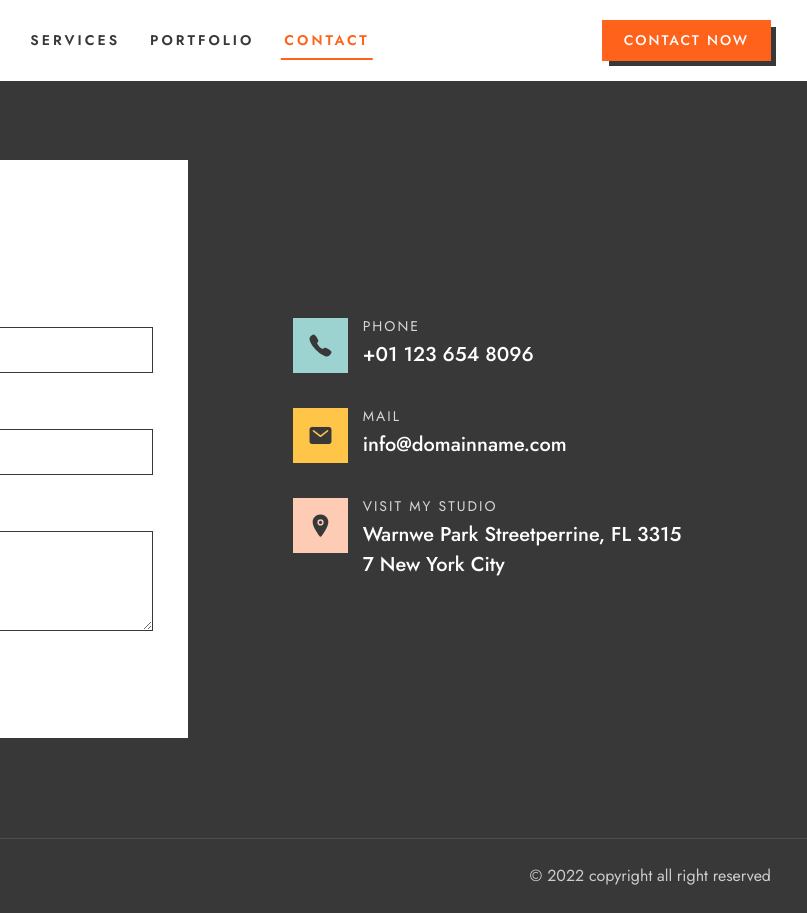
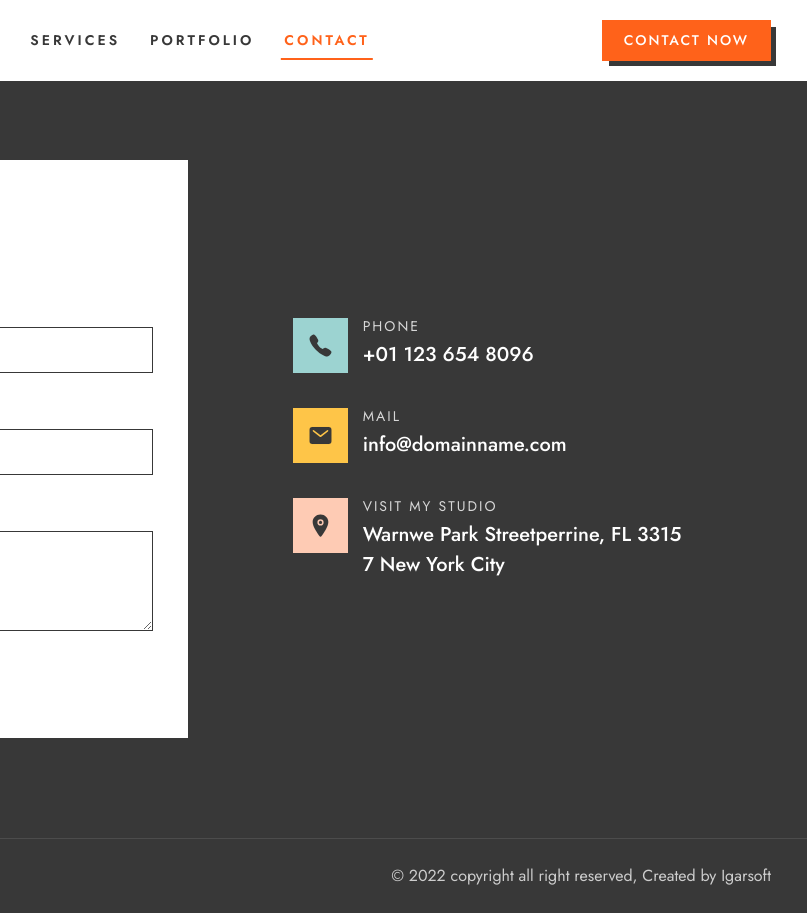
Before and after one commit to IgarSoft/Annie, a plain HTML site: page contact.html in a window 1280 px wide. Shown: the full height of the page, 473-1280 px from the left. Drawn offline with nearby package versions, Linux system fonts and the light colour scheme.

Commit message:
initial commit

```diff
--- a/contact.html
+++ b/contact.html
@@ -242,7 +242,7 @@
 
       </ul>
 
-      <p class="text-center">&copy; 2022 copyright all right reserved</p>
+      <p class="text-center">&copy; 2022 copyright all right reserved, Created by Igarsoft</p>
 
     </div>
   </footer>
```
Also changed, not shown: index.html (+1 -1 lines), portfolio.html (+1 -1 lines), service.html (+1 -1 lines).
